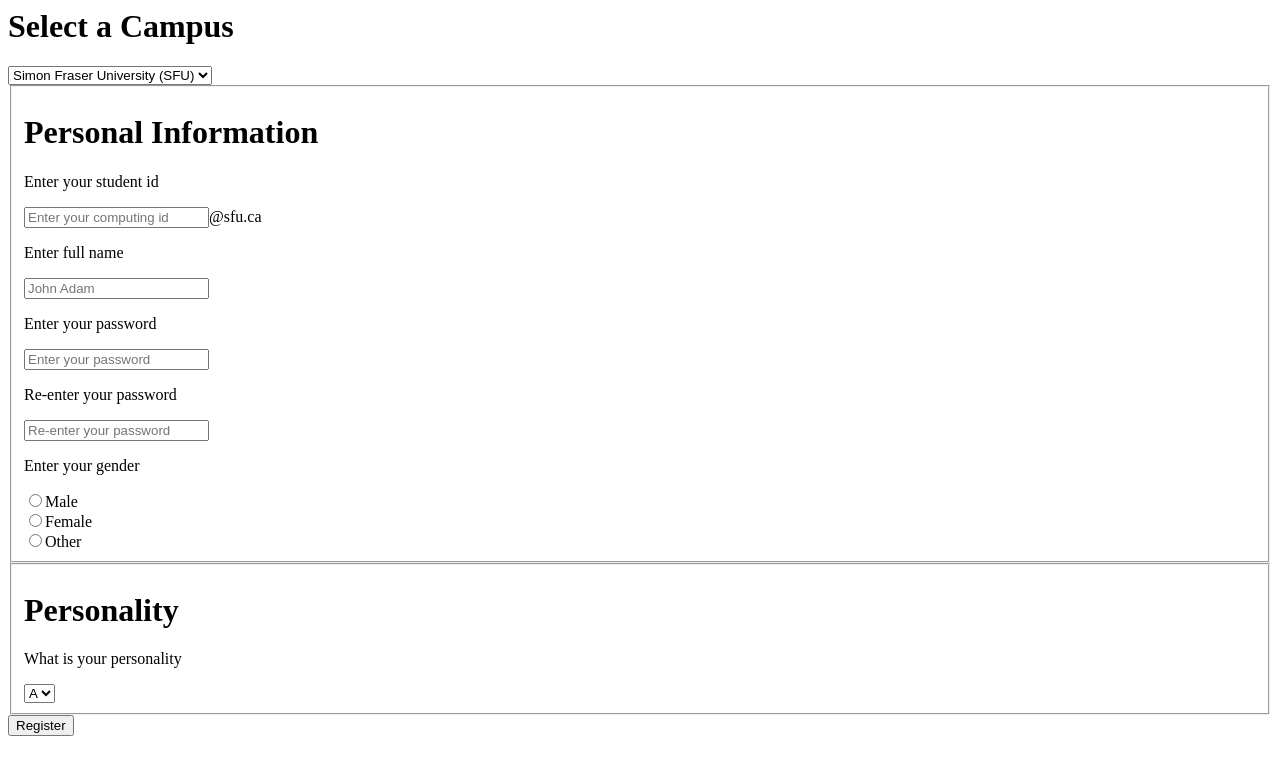
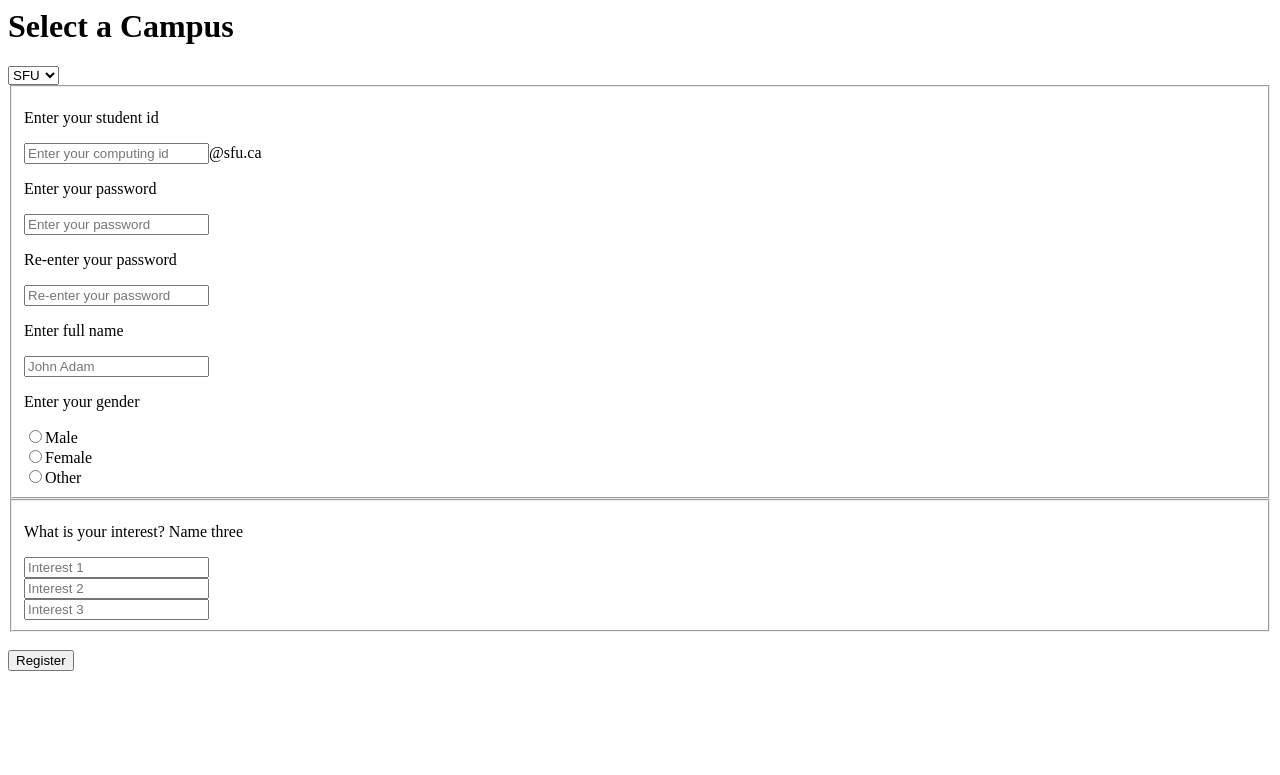
Before and after one commit to JumpStart-SFU/JumpStart, a PHP site: page /register.php in a window 1280 px wide. Shown: the top 775 px of the page. Run offline with PHP 8.4, Linux system fonts and the light colour scheme.

Commit message:
Added 'interest' into table
Added a new section for ‘interests’ for both the registration and table.

Created a validate.php but it is not working. Will look into this

```diff
--- a/register.php
+++ b/register.php
@@ -5,37 +5,38 @@
     <!-- CSS Stuff -->
 </head>
 <body>
-    <h1>Select a Campus</h1>
-    <select>
-        <option value="sfu">Simon Fraser University (SFU)</option>
-    </select>
+  <h1>Select a Campus</h1>
+  <select>
+    <option label="SFU" value="sfu" selected>Simon Fraser University</option>
+    <option label="UBC" value="ubc">University of British Columbia</option>
+  </select>
+  <br />
 <?php
 // If SFU is chosen, the following registeration will be updated to suit the campus respectively
 $campus_file = "register-sfu.php";
 ?>
   <form action="<?php echo ($campus_file); ?>" method="post">
     <fieldset>
-      <h1>Personal Information</h1>
       <p>Enter your student id</p>
       <input type="text" name="username" placeholder="Enter your computing id" />@sfu.ca<br/>
-      <p>Enter full name</p>
-      <input type="text" name="fullname" placeholder="John Adam" /><br />
       <p>Enter your password</p>
       <input type="password" name="password" placeholder="Enter your password" /><br/>
       <p>Re-enter your password</p>
       <input type="password" name="" placeholder="Re-enter your password" /><br/>
+      <p>Enter full name</p>
+      <input type="text" name="fullname" placeholder="John Adam" /><br />
       <p>Enter your gender</p>
-      <input type="radio" name="sex" value="male" />Male <br />
-      <input type="radio" name="sex" value="female" />Female <br/>
-      <input type="radio" name="sex" value="other" />Other <br/>
+      <input type="radio" name="sex" value="Male" />Male <br />
+      <input type="radio" name="sex" value="Female" />Female <br/>
+      <input type="radio" name="sex" value="Other" />Other <br/>
     </fieldset>
     <fieldset>
-      <h1>Personality</h1>
-      <p>What is your personality</p>
-      <select>
-        <option>A</option>
-      </select>
+      <p>What is your interest? Name three</p>
+      <input type="text" name="interest-1" placeholder="Interest 1" /><br /><!-- goal: have auto-complete with pre-defined interest -->
+      <input type="text" name="interest-2" placeholder="Interest 2" /><br />
+      <input type="text" name="interest-3" placeholder="Interest 3" /><br />
     </fieldset>
+    <br />
     <input type="submit" value="Register" />
   </form>
 </body>
```
Also changed, not shown: include/database/database.php (+12 -4 lines), include/validate/validate.php (added, +28 -0 lines), register-sfu.php (+13 -2 lines).
